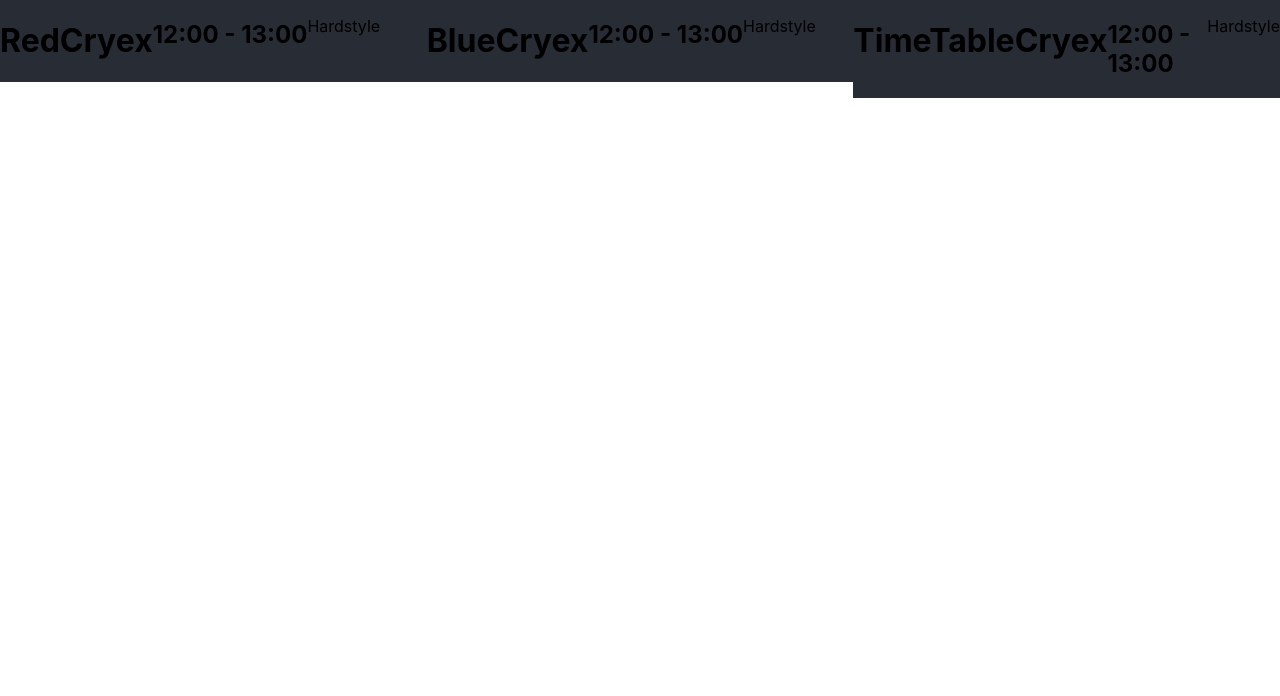
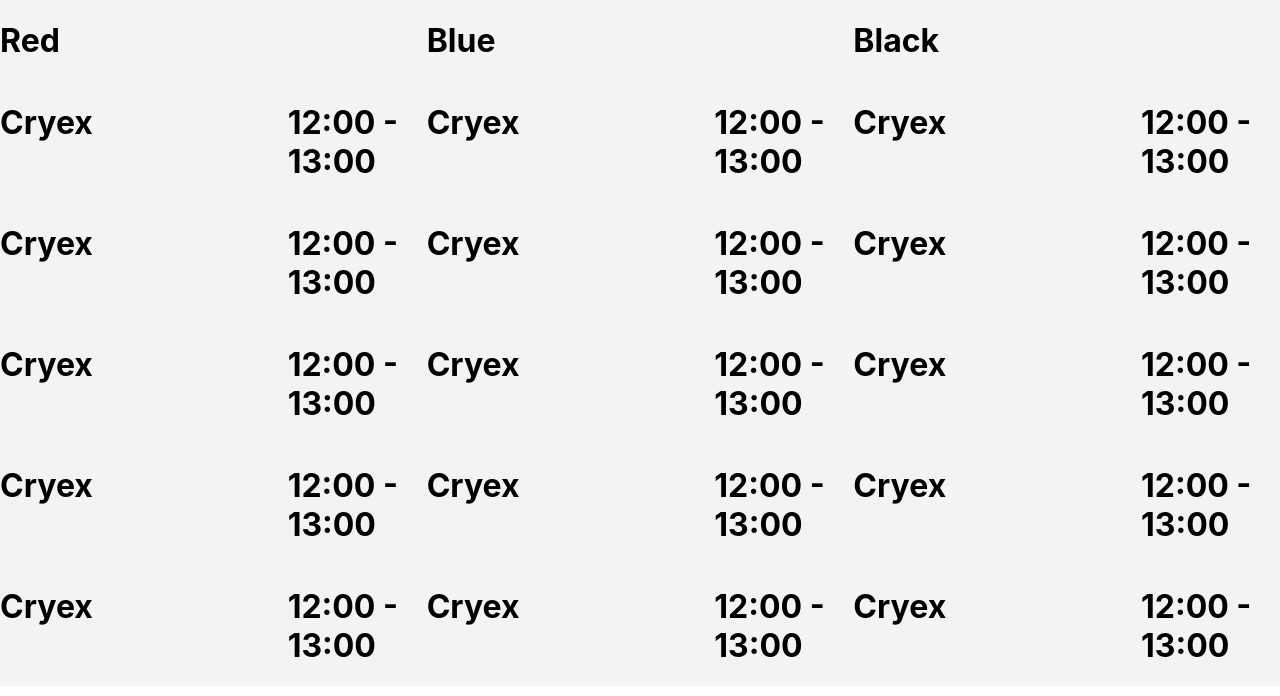
Before and after one commit to RobinTve/defqonTimetable, a React (Create React App) app: page / in a window 1280 px wide. Shown: the top 696 px of the page. Built offline with nearby package versions, Linux system fonts and the light colour scheme.

Commit message:
onclick and styling

```diff
--- a/src/components/DJset.js
+++ b/src/components/DJset.js
@@ -3,11 +3,14 @@ import React from 'react'
 
 
 export default function DJset() {
+    function handleClick() {
+        console.log('in cardClick');
+    }
+
   return (
-    <div>
-        <h1>Cryex</h1>
-        <h2>12:00 - 13:00</h2>
-        <p>Hardstyle</p>
+    <div onClick={handleClick}>
+        <h1 className='artist'>Cryex</h1>
+        <h1 classname='time'>12:00 - 13:00</h1>
     </div>
   )
 }
--- a/src/components/TimeTable.css
+++ b/src/components/TimeTable.css
@@ -5,7 +5,19 @@ div {
     display: flex;
 }
 
-div.Stage {
+h1.Stage {
     background-color: #282c34;
+    width : 100%;
+}
 
+ul {
+    list-style-type: none;
+    margin: 0;
+    padding: 0;
+    overflow: hidden;
+    background-color: #f3f3f3;
+    width : 100%;
 }
+h1.artist {
+    width : 100%;
+}
--- a/src/components/TimeTable.js
+++ b/src/components/TimeTable.js
@@ -6,20 +6,32 @@ import './TimeTable.css'
 
 export default function TimeTable() {
   return (
-    //Shows 5 DJsets
-    <div>
-       <div className="Stage">
-        <h1>Red</h1>
-        <DJset />
-        </div>
-        <div className="Stage">
-        <h1>Blue</h1>
-        <DJset />
-        </div>
-        <div className="Stage">
-        <h1>TimeTable</h1>
-        <DJset />
-        </div>
+    //Shows 5 DJsets in an unordered list
+    <div className="TimeTable">
+      <ul className="RedStage">
+        <li><h1>Red</h1></li>
+        <li><DJset /></li>
+        <li><DJset /></li>
+        <li><DJset /></li>
+        <li><DJset /></li>
+        <li><DJset /></li>
+      </ul>
+      <ul className="BlueStage">
+        <li><h1>Blue</h1></li>
+        <li><DJset /></li>
+        <li><DJset /></li>
+        <li><DJset /></li>
+        <li><DJset /></li>
+        <li><DJset /></li>
+      </ul>
+      <ul className="BlackStage">
+        <li><h1>Black</h1></li>
+        <li><DJset /></li>
+        <li><DJset /></li>
+        <li><DJset /></li>
+        <li><DJset /></li>
+        <li><DJset /></li>
+      </ul>
     </div>
   )
 }
```
